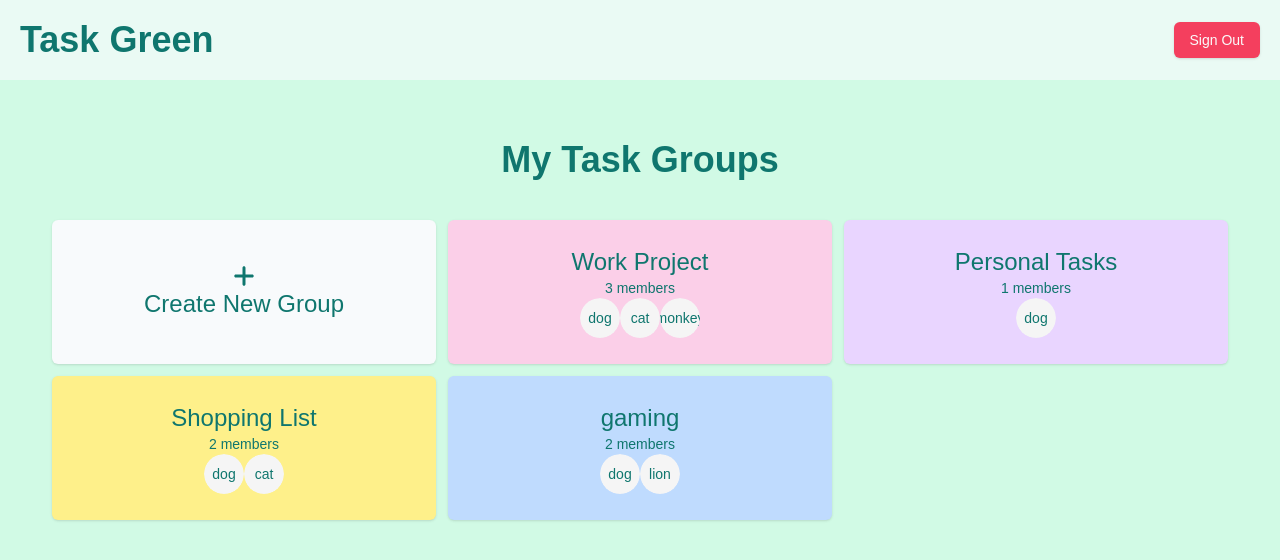
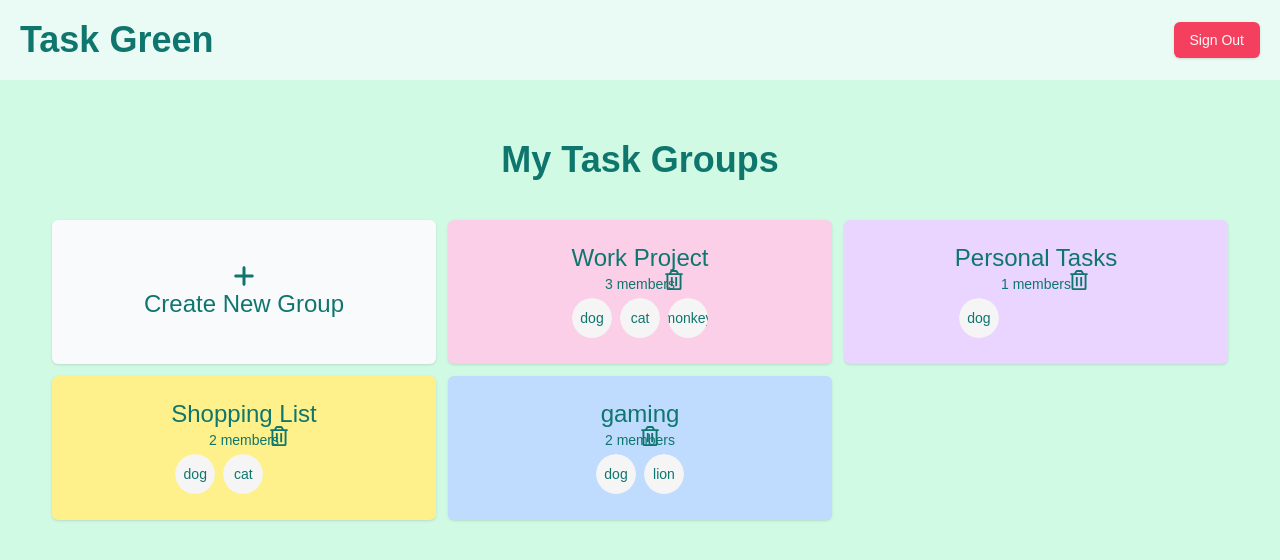
Before and after one commit to reiz0/Manage_Green, a Next.js app: page /groups in a window 1280 px wide. Shown: the top 560 px of the page. Built offline with nearby package versions, Linux system fonts and the light colour scheme.

Commit message:
implement projects route

```diff
--- a/src/app/(login)/groups/_group.component.tsx
+++ b/src/app/(login)/groups/_group.component.tsx
@@ -1,8 +1,9 @@
+import { baseText } from "@/app/style/baseClass";
 import { Avatar, AvatarFallback, AvatarImage } from "@/components/ui/avatar";
 import { Button } from "@/components/ui/button";
-
-import { baseText } from "@/app/style/baseClass";
+import { FaRegTrashAlt } from "react-icons/fa";
 import { groupInfoType } from "./page";
+import Link from "next/link";
 
 type Props = {
   index: number;
@@ -19,18 +20,26 @@ export const Group = ({ index, groupInfo }: Props) => {
 
   return (
     <Button className={`w-96 h-36 ${setBgColor(index)} flex flex-col`} asChild>
-      <div className={baseText}>
+      <Link href={`/projects/${groupInfo.id}`}>
+      <div className={`${baseText} relative`}>
+        <button className="text-xl hover:text-rose-800 absolute right-7 top-7">
+          <FaRegTrashAlt />
+        </button>
+
         <h3 className="text-2xl">{groupInfo.title}</h3>
         <h3>{groupInfo.members.length} members</h3>
         <div className="flex">
           {groupInfo.members.map((member, i) => (
-            <Avatar key={i}>
-              <AvatarImage src="" />
-              <AvatarFallback>{member}</AvatarFallback>
-            </Avatar>
+            <div key={i} className="m-1">
+              <Avatar>
+                <AvatarImage src="" />
+                <AvatarFallback>{member}</AvatarFallback>
+              </Avatar>
+            </div>
           ))}
         </div>
       </div>
+      </Link>
     </Button>
   );
 };
--- a/src/app/(login)/groups/page.tsx
+++ b/src/app/(login)/groups/page.tsx
@@ -5,6 +5,7 @@ import { FaPlus } from "react-icons/fa6";
 import { Group } from "./_group.component";
 
 export type groupInfoType = {
+  id: string
   title: string;
   members: string[];
 };
@@ -12,18 +13,22 @@ export type groupInfoType = {
 export default function Page() {
   const groups: groupInfoType[] = [
     {
+      id: "1",
       title: "Work Project",
       members: ["dog", "cat", "monkey"],
     },
     {
+      id: "2",
       title: "Personal Tasks",
       members: ["dog"],
     },
     {
+      id: "3",
       title: "Shopping List",
       members: ["dog", "cat"],
     },
     {
+      id: "4",
       title: "gaming",
       members: ["dog", "lion"],
     },
--- /dev/null
+++ b/src/app/(login)/projects/[userId]/page.tsx
@@ -0,0 +1,9 @@
+import React from 'react'
+
+const Page = () => {
+  return (
+    <div>Page</div>
+  )
+}
+
+export default Page
```
